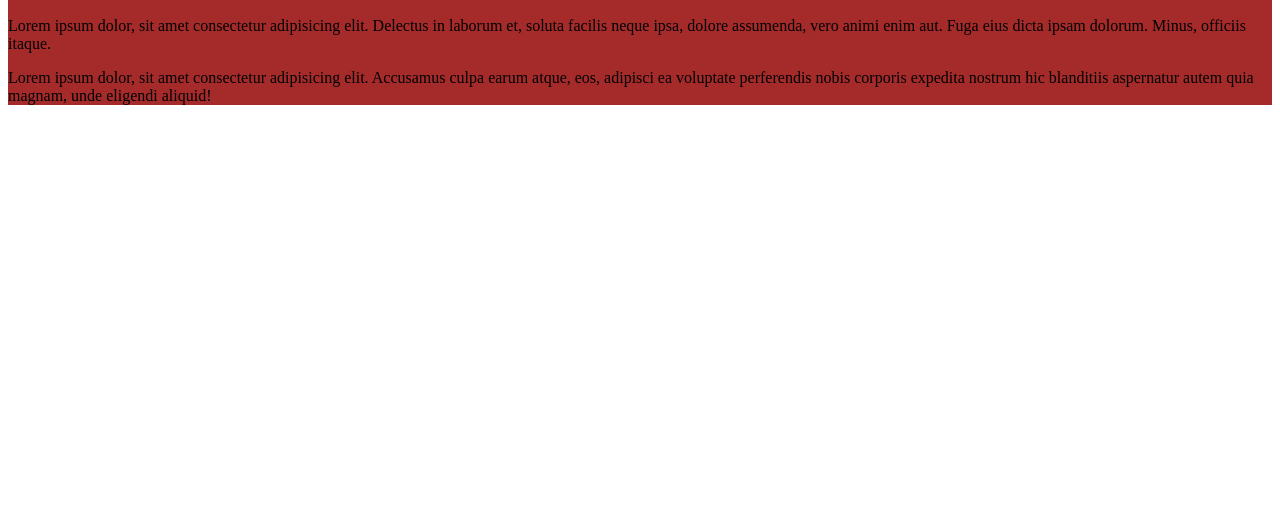
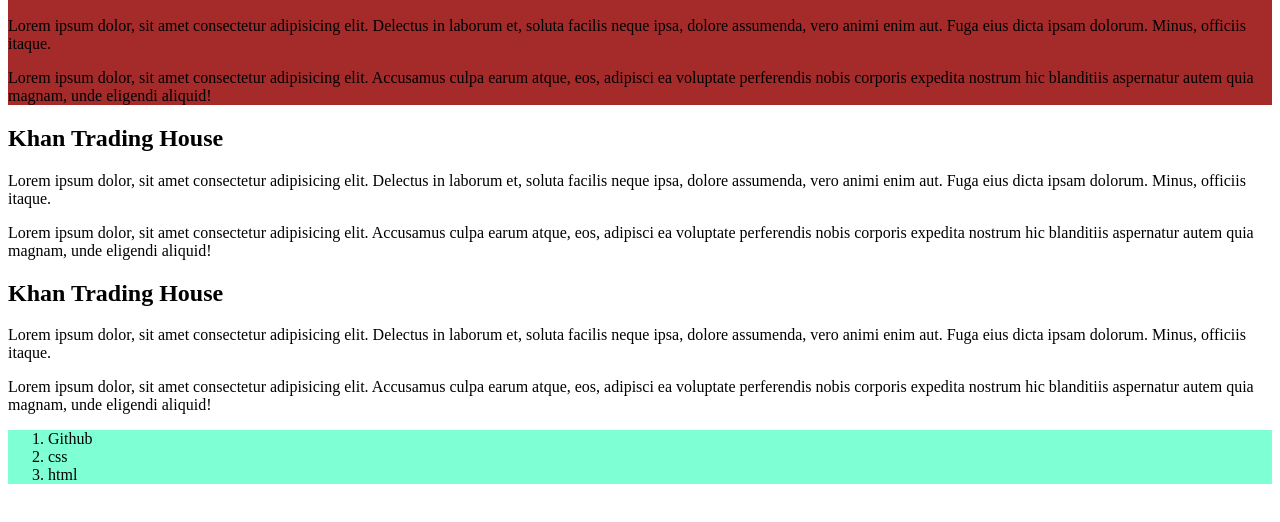
Before and after one commit to jaber669/my-simple-website, a plain HTML site: page index.html in a window 1280 px wide. Shown: the part 50-572 px from the top of the page. Drawn offline with Linux system fonts and the light colour scheme.

Commit message:
halka kichu div add kora hoyecy

```diff
--- a/index.html
+++ b/index.html
@@ -12,5 +12,22 @@
         <p>Lorem ipsum dolor, sit amet consectetur adipisicing elit. Delectus in laborum et, soluta facilis neque ipsa, dolore assumenda, vero animi enim aut. Fuga eius dicta ipsam dolorum. Minus, officiis itaque.</p>
         <p>Lorem ipsum dolor, sit amet consectetur adipisicing elit. Accusamus culpa earum atque, eos, adipisci ea voluptate perferendis nobis corporis expedita nostrum hic blanditiis aspernatur autem quia magnam, unde eligendi aliquid!</p>
     </header>
+    <div>
+        <h2>Khan Trading House</h2>
+        <p>Lorem ipsum dolor, sit amet consectetur adipisicing elit. Delectus in laborum et, soluta facilis neque ipsa, dolore assumenda, vero animi enim aut. Fuga eius dicta ipsam dolorum. Minus, officiis itaque.</p>
+        <p>Lorem ipsum dolor, sit amet consectetur adipisicing elit. Accusamus culpa earum atque, eos, adipisci ea voluptate perferendis nobis corporis expedita nostrum hic blanditiis aspernatur autem quia magnam, unde eligendi aliquid!</p>
+    </div>
+    <div>
+        <h2>Khan Trading House</h2>
+        <p>Lorem ipsum dolor, sit amet consectetur adipisicing elit. Delectus in laborum et, soluta facilis neque ipsa, dolore assumenda, vero animi enim aut. Fuga eius dicta ipsam dolorum. Minus, officiis itaque.</p>
+        <p>Lorem ipsum dolor, sit amet consectetur adipisicing elit. Accusamus culpa earum atque, eos, adipisci ea voluptate perferendis nobis corporis expedita nostrum hic blanditiis aspernatur autem quia magnam, unde eligendi aliquid!</p>
+    </div>
+    <div class="listItem">
+        <ol>
+            <li>Github</li>
+            <li>css</li>
+            <li>html</li>
+        </ol>
+    </div>
 </body>
 </html>
--- a/style/blog.css
+++ b/style/blog.css
@@ -1,3 +1,6 @@
 .blogs{
     background-color: brown;
 }
+.listItem{
+    background-color: aquamarine;
+}
```
